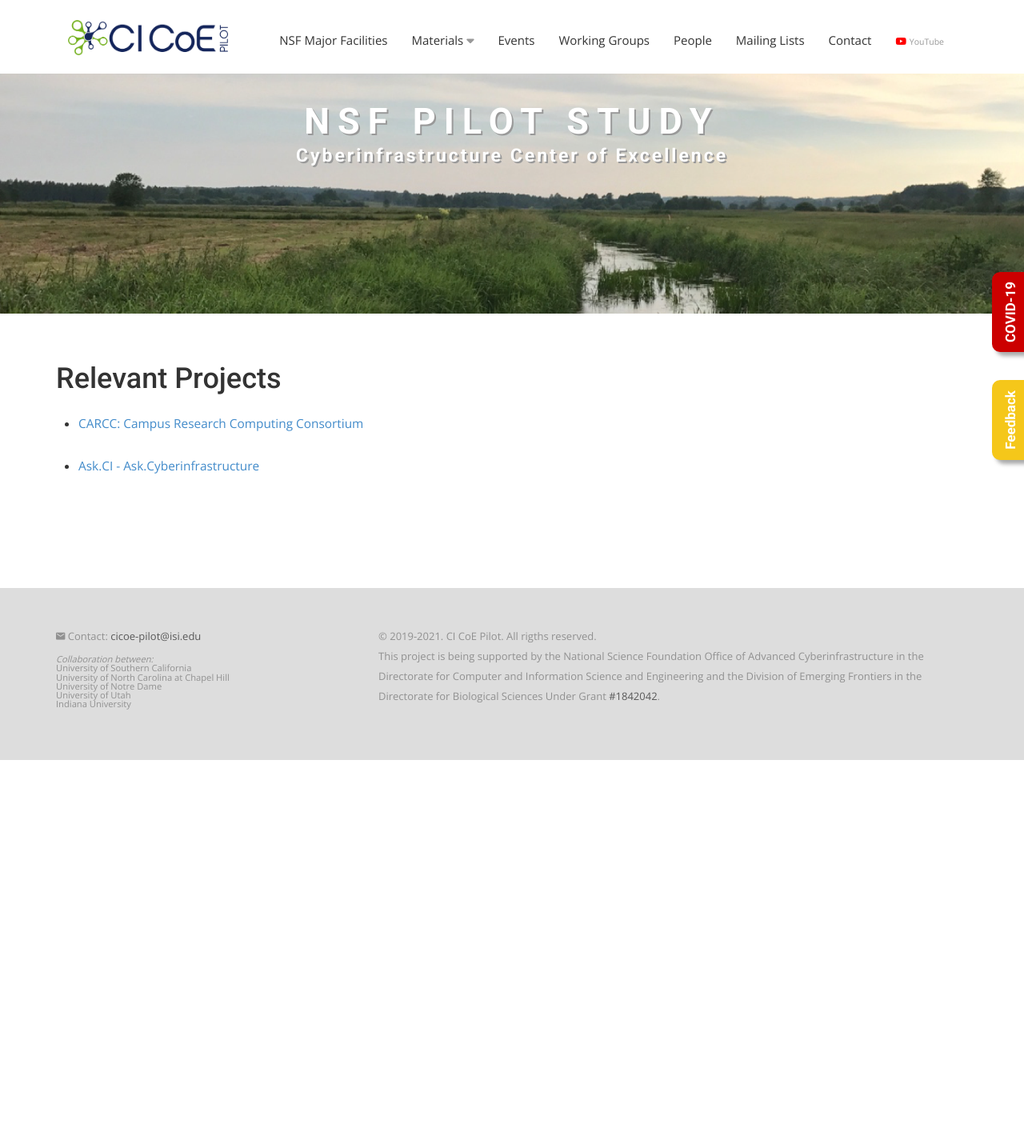
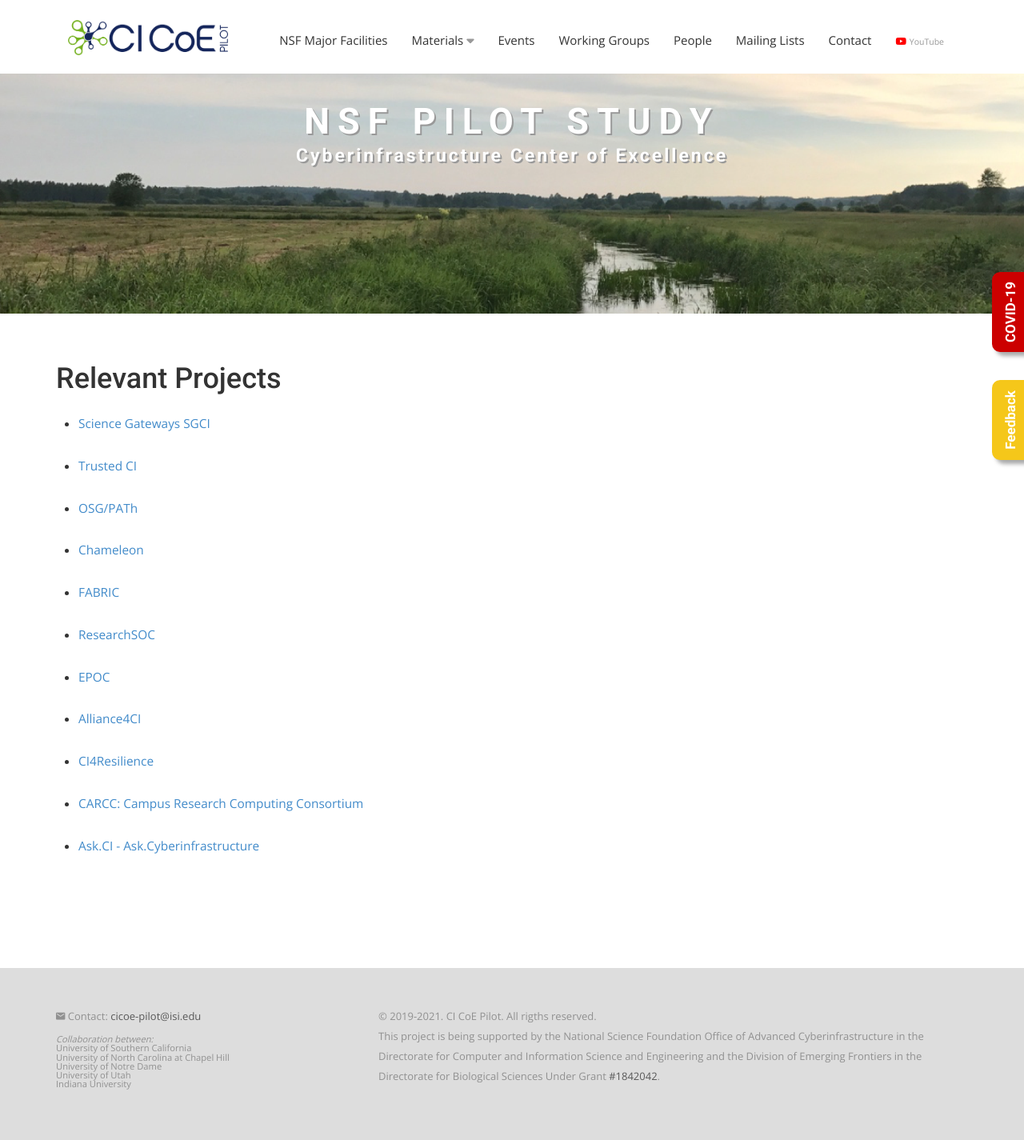
Before and after one commit to cicoe/cicoe.github.io, a Jekyll site: the page built from relevant_projects.html, in a window 1280 px wide. Shown: the whole page at 80% size. Built offline with Jekyll 4.4.1, drawn with Linux system fonts in a browser that asks for light colours; nearby versions of some CDN libraries; some web fonts are replaced; before the commit the page ends 950 px from its top, so only the background shows below that.

Commit message:
Added more relevant projects

```diff
--- a/_data/relevantprojects.yml
+++ b/_data/relevantprojects.yml
@@ -1,3 +1,30 @@
+- title: "Science Gateways SGCI"
+  website: "https://sciencegateways.org/"
+
+- title: "Trusted CI"
+  website: "https://www.trustedci.org/"
+
+- title: "OSG/PATh"
+  website: "https://opensciencegrid.org/"
+
+- title: "Chameleon"
+  website: "https://chameleoncloud.org/"
+
+- title: "FABRIC"
+  website: "https://fabric-testbed.net/"
+
+- title: "ResearchSOC"
+  website: "https://researchsoc.iu.edu/"
+
+- title: "EPOC"
+  website: "https://epoc.global/"
+
+- title: "Alliance4CI"
+  website: "https://alliance4ci.org/"
+
+- title: "CI4Resilience"
+  website: "https://ci4resilience.org/"
+
 - title: "CARCC: Campus Research Computing Consortium"
   website: "https://carcc.org/"
 
```
